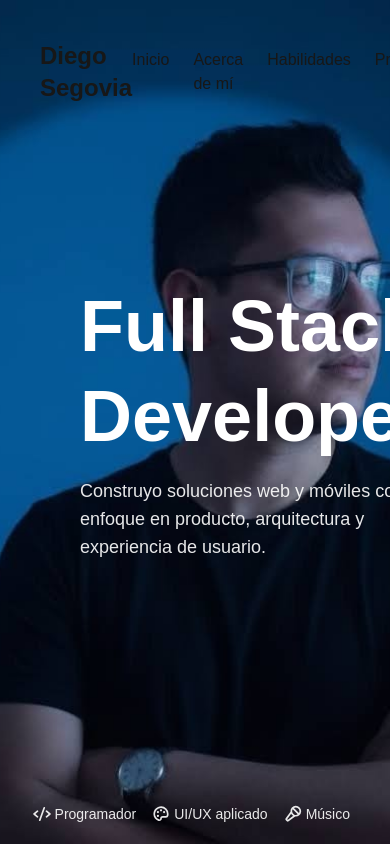
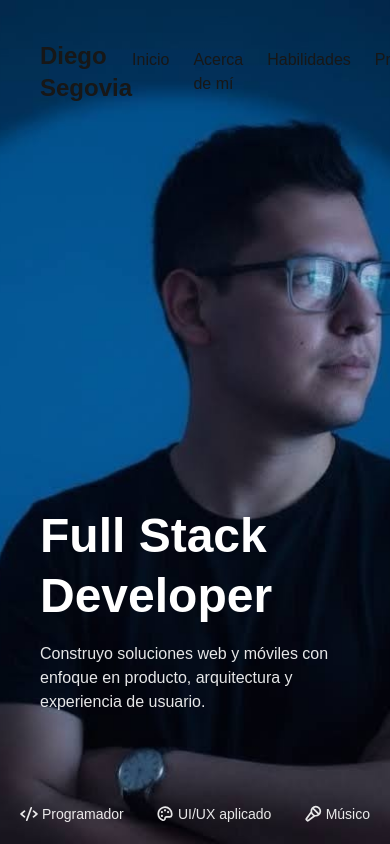
Before and after one commit to diegoseg15/diegoseg_portfolio, a Next.js app: page / in a window 390 px wide. Built offline with nearby package versions, Linux system fonts and the light colour scheme.

Commit message:
:iphone: mejorar layout responsive del header

```diff
--- a/components/Banner/Banner.jsx
+++ b/components/Banner/Banner.jsx
@@ -5,18 +5,18 @@ import { Code, MicrophoneStage, Palette } from "@phosphor-icons/react"
 export default function Banner() {
     return (
         <div className="relative w-screen h-screen bg-center bg-cover bg-[url('/images/banner-home.jpg')] text-white" id="hero">
-            <div className="absolute top-1/3 left-20 max-w-lg">
-                <h1 className="text-7xl font-bold leading-tight">
+            <div className="absolute lg:top-1/3 top-3/5 md:left-20 left-10 md:max-w-lg max-w-xs">
+                <h1 className="lg:text-7xl md:text-6xl text-5xl font-bold leading-tight">
                     Full Stack <br /> Developer
                 </h1>
 
-                <p className="mt-4 text-lg opacity-90">
+                <p className="mt-4 lg:text-lg opacity-90">
                     Construyo soluciones web y móviles con enfoque en producto,
                     arquitectura y experiencia de usuario.
                 </p>
             </div>
 
-            <div className="absolute flex bottom-5 right-10 space-x-4 text-sm opacity-90">
+            <div className="absolute flex bottom-5 md:right-10 space-x-4 text-sm opacity-90 md:w-auto w-screen md:justify-end justify-between md:px-0 px-5">
                 <span className="flex items-center gap-1">
                     <Code size={18} weight="bold" />
                     Programador
```
